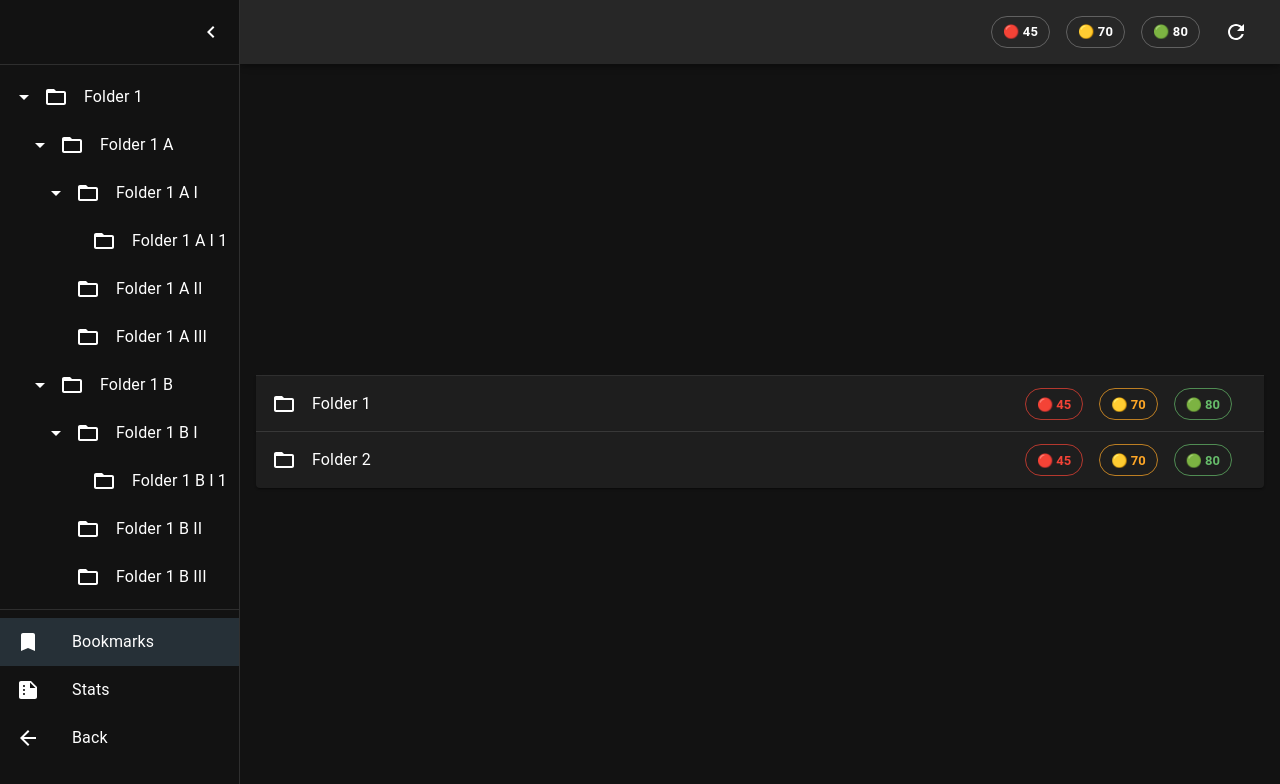
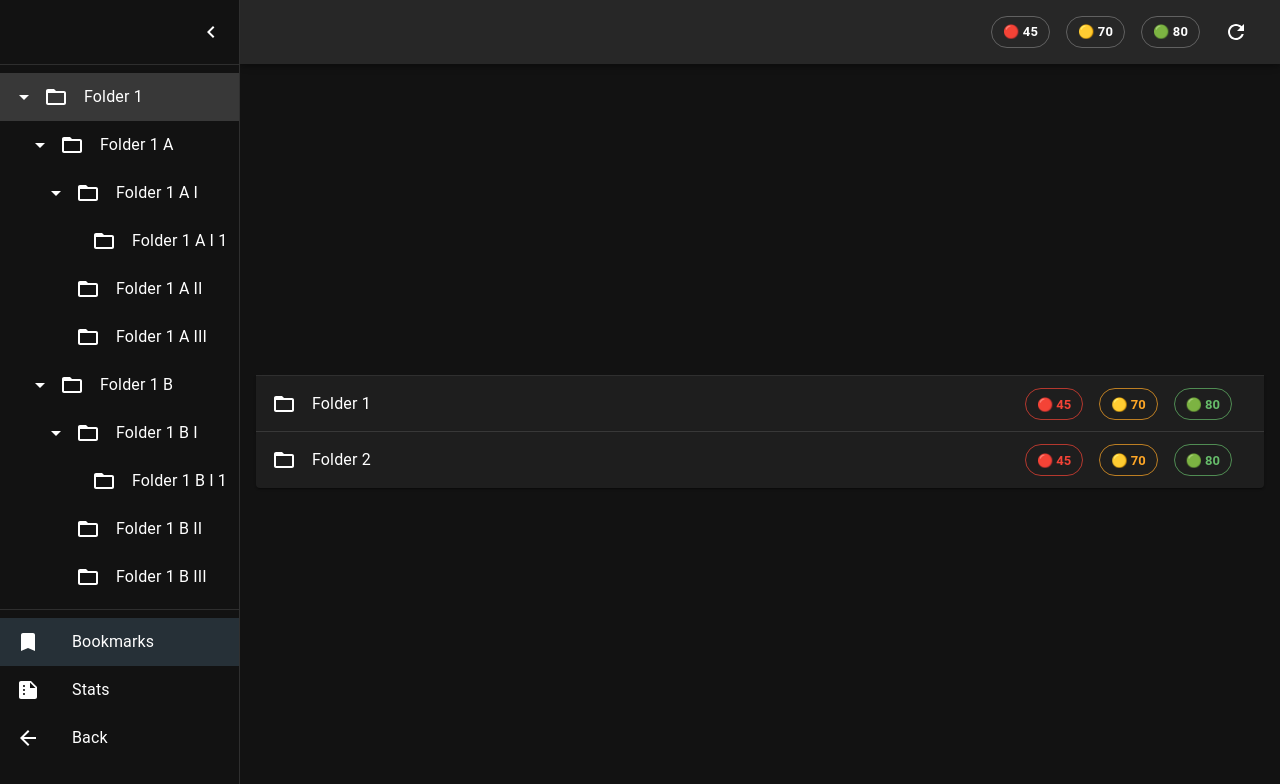
Before and after one commit to brunopk/wookmarks, a React (Vite) app: page /bookmarks in a window 1280 px wide. Both pictures are taken after a click on the button 32 px from the left and 32 px from the top of the page. Shown: the top 784 px of the page. Built offline with nearby package versions, Linux system fonts and the light colour scheme.

Commit message:
Fix selection of folders in folder tree menu

```diff
--- a/src/components/pages/bookmarks/Main.tsx
+++ b/src/components/pages/bookmarks/Main.tsx
@@ -12,7 +12,7 @@ function MenuWrapper() {
 
   const maxLevel = 2
   const lastLevelMaxLengthItem = 14
-  const widthInRem = (maxLevel * MENU_FOLDER_TREE_INDENT_IN_REM) + lastLevelMaxLengthItem
+  const widthInRem = maxLevel * MENU_FOLDER_TREE_INDENT_IN_REM + lastLevelMaxLengthItem
 
   useEffect(() => {
     setWidthInRem(widthInRem)
@@ -24,27 +24,32 @@ function MenuWrapper() {
       level={0}
       node={{
         name: 'Folder 1',
+        id: 11,
         children: [
           {
             name: 'Folder 1 A',
+            id: 5,
             children: [
               {
                 name: 'Folder 1 A I',
-                children: [{ name: 'Folder 1 A I 1', children: [] }]
+                id: 2,
+                children: [{ name: 'Folder 1 A I 1', id: 1, children: [] }]
               },
-              { name: 'Folder 1 A II', children: [] },
-              { name: 'Folder 1 A III', children: [] }
+              { name: 'Folder 1 A II', id: 3, children: [] },
+              { name: 'Folder 1 A III', id: 4, children: [] }
             ]
           },
           {
             name: 'Folder 1 B',
+            id: 10,
             children: [
               {
                 name: 'Folder 1 B I',
-                children: [{ name: 'Folder 1 B I 1', children: [] }]
+                id: 9,
+                children: [{ name: 'Folder 1 B I 1', id: 6, children: [] }]
               },
-              { name: 'Folder 1 B II', children: [] },
-              { name: 'Folder 1 B III', children: [] }
+              { name: 'Folder 1 B II', id: 7, children: [] },
+              { name: 'Folder 1 B III', id: 8, children: [] }
             ]
           }
         ]
--- a/src/components/pages/bookmarks/Menu.tsx
+++ b/src/components/pages/bookmarks/Menu.tsx
@@ -7,10 +7,12 @@ import {
   IconButtonProps,
   ListItemProps,
   ListItem as MuiListItem,
-  styled
+  styled,
+  SxProps,
+  useTheme
 } from '@mui/material'
 import Typography from '@mui/material/Typography'
-import { useEffect, useState } from 'react'
+import { Dispatch, SetStateAction, useEffect, useState } from 'react'
 import { ICON_MARGIN_RIGHT_IN_REM, MENU_FOLDER_TREE_INDENT_IN_REM } from '../../../style'
 import BaseMenu from '../../BaseMenu'
 
@@ -27,10 +29,7 @@ const ListItem = styled(
 )<ListItemProps>(({ theme }) => ({
   padding: '0.25rem',
   transition: theme.transitions.create('background-color'),
-  cursor: 'pointer',
-  '&:hover': {
-    backgroundColor: theme.palette.action.hover
-  }
+  cursor: 'pointer'
 }))
 
 const NoIcon = styled(
@@ -42,6 +41,7 @@ const NoIcon = styled(
 
 type TreeNode = {
   name: string
+  id: number
   children: TreeNode[]
 }
 
@@ -49,7 +49,9 @@ type FolderTreeProps = {
   node: TreeNode
   level: number
   widthInRem: number
-  isVisible: boolean
+  isVisible: boolean,
+  selectedId: number,
+  setSelectedId: Dispatch<SetStateAction<number>>
 }
 
 type MenuProps = {
@@ -58,12 +60,26 @@ type MenuProps = {
   widthInRem: number
 }
 
-function FolderTree({ level, node, widthInRem, isVisible }: FolderTreeProps) {
+function FolderTree({ level, node, widthInRem, isVisible, selectedId, setSelectedId }: FolderTreeProps) {
+  const theme = useTheme()
   const [isOpen, setIsOpen] = useState(isVisible)
   const totalIndentationInRem = level * MENU_FOLDER_TREE_INDENT_IN_REM
 
   const handleIconButtonClick = () => {
     if (node.children.length > 0) setIsOpen(!isOpen)
+  }
+
+  const handleListItemClick = () => {
+    setSelectedId(node.id)
+  }
+
+  const listItemSx: SxProps = {
+    width: `${widthInRem}rem`,
+    display: `${isVisible ? 'flex' : 'none'}`,
+    backgroundColor: `${node.id === selectedId ? theme.palette.action.selected : 'inherit'}`,
+    '&:hover': {
+      backgroundColor: `${node.id !== selectedId ? theme.palette.action.hover : theme.palette.action.selected}`
+    }
   }
 
   useEffect(() => {
@@ -72,12 +88,7 @@ function FolderTree({ level, node, widthInRem, isVisible }: FolderTreeProps) {
 
   return (
     <>
-      <ListItem
-        sx={{
-          width: `${widthInRem}rem`,
-          display: `${isVisible ? 'flex' : 'none'}`
-        }}
-      >
+      <ListItem onClick={handleListItemClick} sx={listItemSx}>
         <Box sx={{ width: `${totalIndentationInRem}rem` }} />
         {isOpen && node.children.length > 0 ? (
           <IconButton onClick={handleIconButtonClick}>
@@ -98,16 +109,25 @@ function FolderTree({ level, node, widthInRem, isVisible }: FolderTreeProps) {
         <Typography>{node.name}</Typography>
       </ListItem>
       {node.children.map((childNode) => (
-        <FolderTree level={level + 1} node={childNode} widthInRem={widthInRem} isVisible={isOpen} />
+        <FolderTree
+          level={level + 1}
+          node={childNode}
+          widthInRem={widthInRem}
+          isVisible={isOpen}
+          selectedId={selectedId}
+          setSelectedId={setSelectedId}
+        />
       ))}
     </>
   )
 }
 
 function Menu(menuProps: MenuProps) {
+  const [selectedId, setSelectedId] = useState<number>(menuProps.node.id)
+
   return (
     <BaseMenu>
-      <FolderTree {...menuProps} isVisible />
+      <FolderTree {...menuProps} isVisible selectedId={selectedId} setSelectedId={setSelectedId}/>
     </BaseMenu>
   )
 }
```
